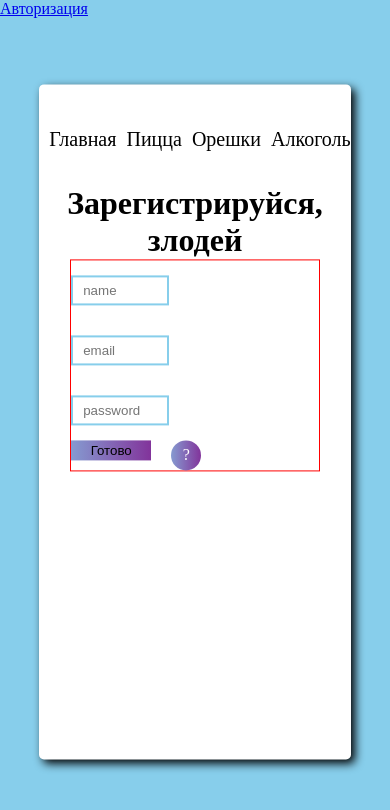
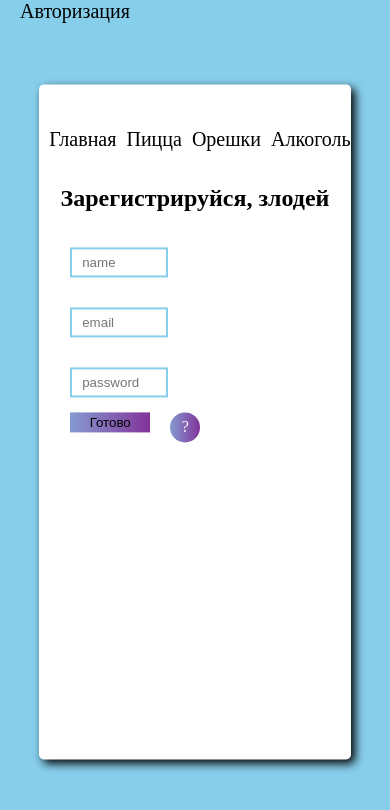
Before and after one commit to pylsar/myReactVillainShop, a React (Create React App) app: page /auth in a window 390 px wide. Shown: the top 810 px of the page. Built offline with nearby package versions, Linux system fonts and the light colour scheme.

Commit message:
auth and help components styles proptypes

```diff
--- a/src/App.js
+++ b/src/App.js
@@ -7,7 +7,7 @@ import Card from './components/Card/Card'
 function App() {
   return (
     <div className="App">
-      <Link to ="/auth">Авторизация</Link>
+      <Link className="auth-link" to ="/auth">Авторизация</Link>
       <Card />
     </div>
   );
--- a/src/components/Auth/Auth.jsx
+++ b/src/components/Auth/Auth.jsx
@@ -30,7 +30,7 @@ class Auth extends React.Component {
     if (!this.state.name) {
       nameError = "не может быть пустым"
     }
-// поле emIail
+// поле email
     if (!this.state.email.includes("@")) {
       emailError = "неверное значение"
     }
--- a/src/components/Auth/Auth.scss
+++ b/src/components/Auth/Auth.scss
@@ -1,8 +1,7 @@
 .auth {
-    border: 1px solid red;
     width: 80%;
     display: flex;
-    margin: 0 auto;
+    margin: 20px auto;
     &__items{
         display: flex;
         align-items: center;
@@ -23,5 +22,11 @@
     &__error-text {
         color: red;
     }
+}
 
+
+@media screen and (max-width: 768px) {
+    h1 {
+        font-size: 24px;
+    }
 }
--- a/src/components/Help/Help.jsx
+++ b/src/components/Help/Help.jsx
@@ -1,4 +1,5 @@
 import React from "react"
+import PropTypes from 'prop-types'
 
 import './Help.scss'
 
@@ -15,10 +16,20 @@ class Help extends React.Component {
     return (
       <div className="help">
         <div onClick={this.handleHelpClick}>?</div>
-        {this.state.isVisible && <div className="help__modal">skldksllskdfkldfs</div>}
+        {this.state.isVisible && <div className="help__modal">
+          <ul>
+            <li>поля должны быть заполнены</li>
+            <li>поле email должно содержать символ @</li>
+            <li>поле пароль должно быть не меньше 10 символов</li>
+          </ul>
+        </div>}
       </div>
     );
   }
 }
 
+Help.propTypes = {
+  onClick: PropTypes.func
+}
+
 export default Help
--- a/src/components/Help/Help.scss
+++ b/src/components/Help/Help.scss
@@ -12,11 +12,12 @@
     cursor: pointer;
     position: relative;
     &__modal {
-        width: 200px;
-        height: 200px;
+        width: 380px;
+        height: 100px;
+        padding: 10px;
         background: linear-gradient(to right, skyblue -50%, purple 150%);
         position: absolute;
-        bottom: 0;
-        right: -200px;
+        bottom: 25px;
+        left: 25px;
     }
 }
--- a/src/index.scss
+++ b/src/index.scss
@@ -22,3 +22,10 @@
 h1 {
   text-align: center;
 }
+
+.auth-link {
+  text-decoration: none;
+  color: black;
+  font-size: 20px;
+  margin-left: 20px;
+}
```
